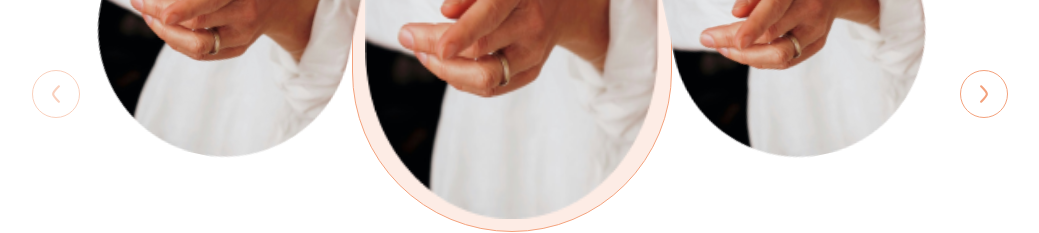
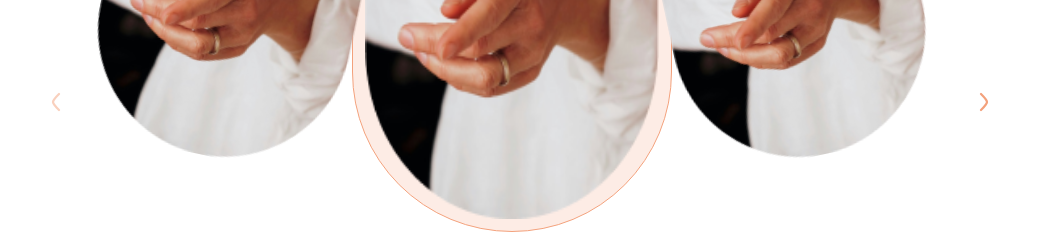
Before and after one commit to abderrahim40k4/Gloora, a React (Vite) app: page / in a window 1280 px wide. Shown: the part 2168-2401 px from the top of the page, without its empty margins (120-1159 px from the left). Built offline with nearby package versions, Linux system fonts and the light colour scheme; a web font is replaced by a local one.

Commit message:
responcive

```diff
--- a/src/components/Home/Category.tsx
+++ b/src/components/Home/Category.tsx
@@ -58,16 +58,16 @@ const Category = () => {
         <div className="w-full inline-flex flex-row justify-center items-center lg:px-28 px-4 my-6 md:my-12 relative container">
             <Carousel
                 opts={{
-                    align: "center",
+                    align: "start",
                     loop: false,
                 }}
-                className="w-full inline-flex justify-between items-center relative"
+                className="w-full flex md:flex-row flex-col justify-between items-center relative"
             >
                 <CarouselContent className="w-full inline-flex justify-evenly items-center relative" >
 
                     {
                         categorys.map((category, index)=>(
-                            <CarouselItem className="basis-full w-full flex  justify-center items-center relative" key={index}>
+                            <CarouselItem className="basis-full w-full flex  justify-center items-center relative mb-4" key={index}>
                             <div  className=" flex flex-col justify-between gap-6 items-center w-full overflow-hidden ">
                                 <div className={`lg:w-[320px] lg:h-[520px] h-[200px] w-[138px] border border-baseColor bg-baseColor/20 rounded-full md:p-3 p-1 inline-flex justify-center items-center `}>
 
@@ -80,7 +80,7 @@ const Category = () => {
                                     <p className="w-full text-center md:text-2xl text-lg font-Averia font-medium text-[#979797] lg:w-1/3 ">{category.desc}</p>
                                 </div>
 
-                            <Button size={"lg"} variant={"default"} className="bg-baseColor/40 rounded-full py-7"><span className="text-lg font-Averia font-normal">See product category</span> <img src={Arrow} alt="" /></Button>
+                            <Button size={"lg"} variant={"default"} className="bg-baseColor/40 rounded-full py-7 md:flex hidden"><span className="text-lg font-Averia font-normal">See product category</span> <img src={Arrow} alt="" /></Button>
                             </div>
                         </CarouselItem>
 
@@ -89,9 +89,9 @@ const Category = () => {
 
 
                 </CarouselContent>
-                <div className="w-full absolute flex justify-between items-center h-full">
-                <CarouselPrevious className="border  border-baseColor md:block hidden" />
-                <CarouselNext className="border border-baseColor md:block hidden" />
+                <div className="w-full md:absolute flex md:justify-between  justify-center gap-6 items-center h-full">
+                <CarouselPrevious className="md:border border-none  border-baseColor w-12 h-12" />
+                <CarouselNext className="md:border border-none border-baseColor w-12 h-12" />
                 </div>
             </Carousel>
         </div>
```
